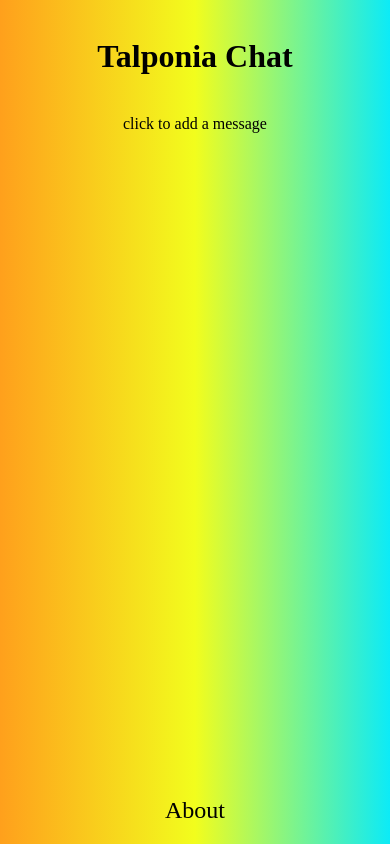
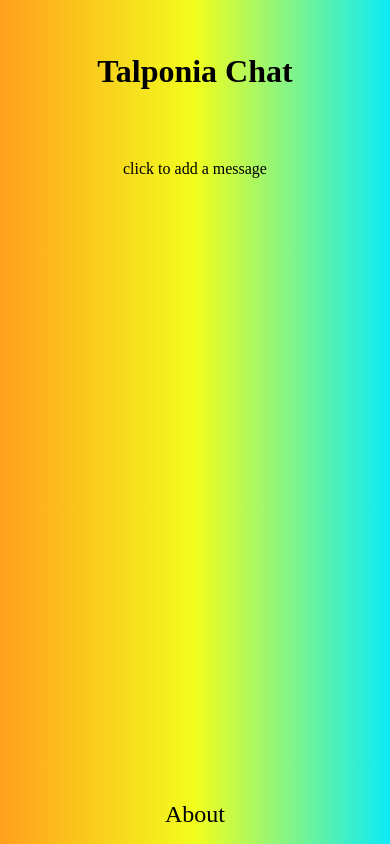
Before and after one commit to hannahjblair/talponia-chat, a plain HTML site: page index.html in a window 390 px wide. Drawn offline with Linux system fonts and the light colour scheme.

Commit message:
want to look at what the github pages deployment looks like on my phone without the reset css

```diff
--- a/index.html
+++ b/index.html
@@ -4,7 +4,7 @@
     <meta charset="UTF-8">
     <meta name="viewport" content="width=device-width, initial-scale=1.0">
     <title>Talponia Chat</title>
-    <link rel="stylesheet" href="reset.css">
+    <!-- <link rel="stylesheet" href="reset.css"> -->
     <link rel="stylesheet" href="style.css">
 </head>
 <body>
```
